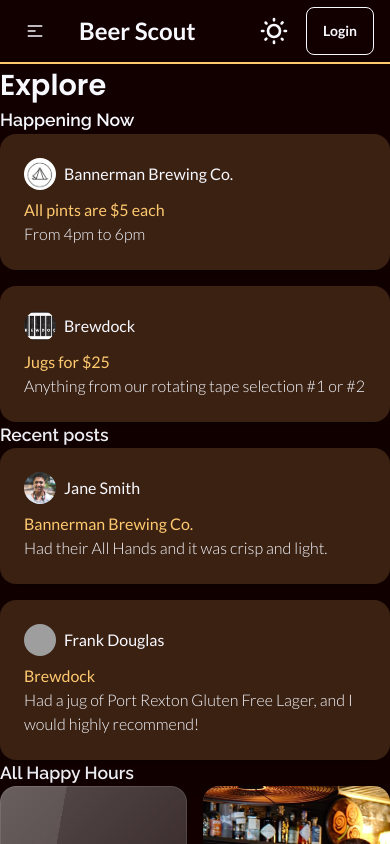
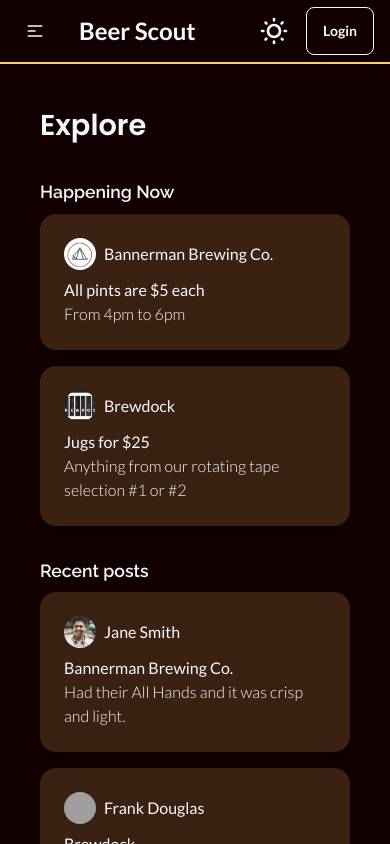
Before and after one commit to beer-scout-project/beer-scout, a React (Vite) app: page /explore in a window 390 px wide. Built offline with nearby package versions, Linux system fonts and the light colour scheme; grey boxes are pictures that could not be loaded.

Commit message:
Update explore page and component layout
Update the layout of posts on the explore page, and the responsiveness. Displays more info on larger screens and resizes for smaller screens.

```diff
--- a/src/components/BeverageInfoPost.jsx
+++ b/src/components/BeverageInfoPost.jsx
@@ -2,8 +2,7 @@ import PropTypes from "prop-types";
 
 export default function BeverageInfoPost(props) {
   return (
-    <div>
-      <div className="card w-full bg-base-200 shadow-xl">
+    <div className="card min-w-[250px] max-w-[384px] flex-shrink flex-grow basis-[350px] bg-base-200 shadow-xl">
       <div className="card-body p-6">
         <div className="flex items-center gap-2">
           <div className="avatar">
@@ -16,9 +15,8 @@ export default function BeverageInfoPost(props) {
           </div>
         </div>
         <div>
-            <p className="text-secondary">{props.primaryInfo}</p>
+          <p className="">{props.primaryInfo}</p>
           <p className="font-light">{props.additionalInfo}</p>
-          </div>
         </div>
       </div>
     </div>
--- a/src/components/LocationInfoPost.jsx
+++ b/src/components/LocationInfoPost.jsx
@@ -2,7 +2,7 @@ import PropTypes from "prop-types";
 
 export default function LocationInfoPost(props) {
   return (
-    <div className="card glass w-96">
+    <div className="card glass max-h-[384px] min-w-[250px] max-w-[384px] flex-shrink flex-grow basis-[350px] shadow-xl">
       <figure className="h-64 w-full">
         <img src={props.imagePath} alt={props.imageDescription} />
       </figure>
--- a/src/pages/explore.jsx
+++ b/src/pages/explore.jsx
@@ -3,13 +3,13 @@ import LocationInfoPost from "../components/LocationInfoPost";
 
 export default function Explore() {
   return (
-    <div>
+    <div className="flex flex-col gap-8 p-10">
       <div>
         <h2>Explore</h2>
       </div>
-      <div className="width">
+      <div className="width flex flex-col gap-2">
         <h6>Happening Now</h6>
-        <div className="flex flex-col gap-4">
+        <div className="flex flex-wrap gap-4">
           <BeverageInfoPost
             avatarImage="/public/temp-images/bannerman-logo.jpg"
             avatarName="Bannerman Brewing Co."
@@ -24,9 +24,9 @@ export default function Explore() {
           />
         </div>
       </div>
-      <div>
+      <div className="flex flex-col gap-2">
         <h6>Recent posts</h6>
-        <div className="flex flex-col gap-4">
+        <div className="flex flex-wrap gap-4">
           <BeverageInfoPost
             avatarImage="/public/temp-images/girl1-avatar.jpg"
             avatarName="Jane Smith"
@@ -41,9 +41,9 @@ export default function Explore() {
           />
         </div>
       </div>
-      <div>
+      <div className="flex flex-col gap-2">
         <h6>All Happy Hours</h6>
-        <div className="flex gap-4">
+        <div className="flex flex-wrap gap-4">
           <LocationInfoPost
             imagePath="/public/temp-images/landwash-brewery.png"
             imageDescription="Landwash Brewery"
```
Lines whose indentation alone changed are shown as unchanged.
